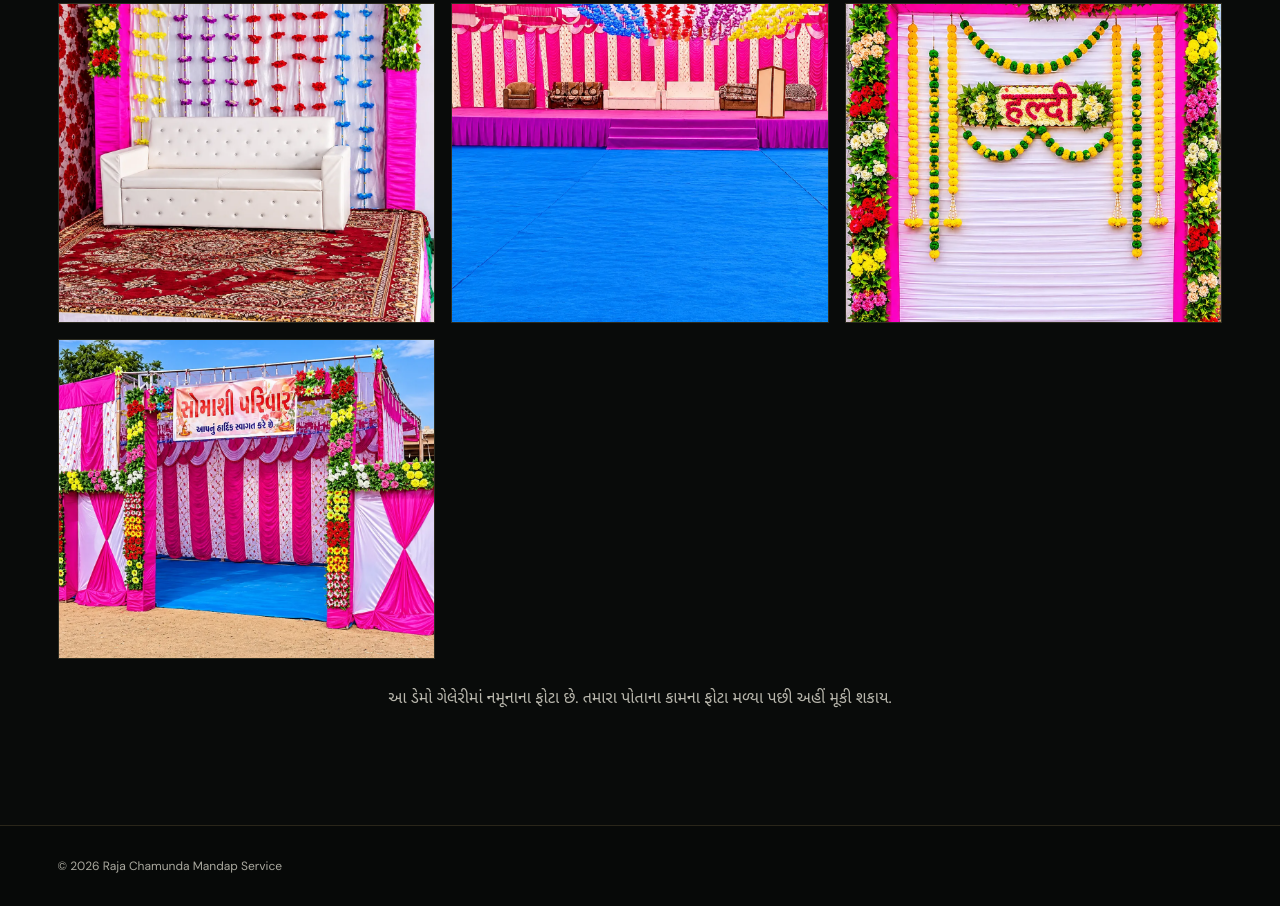
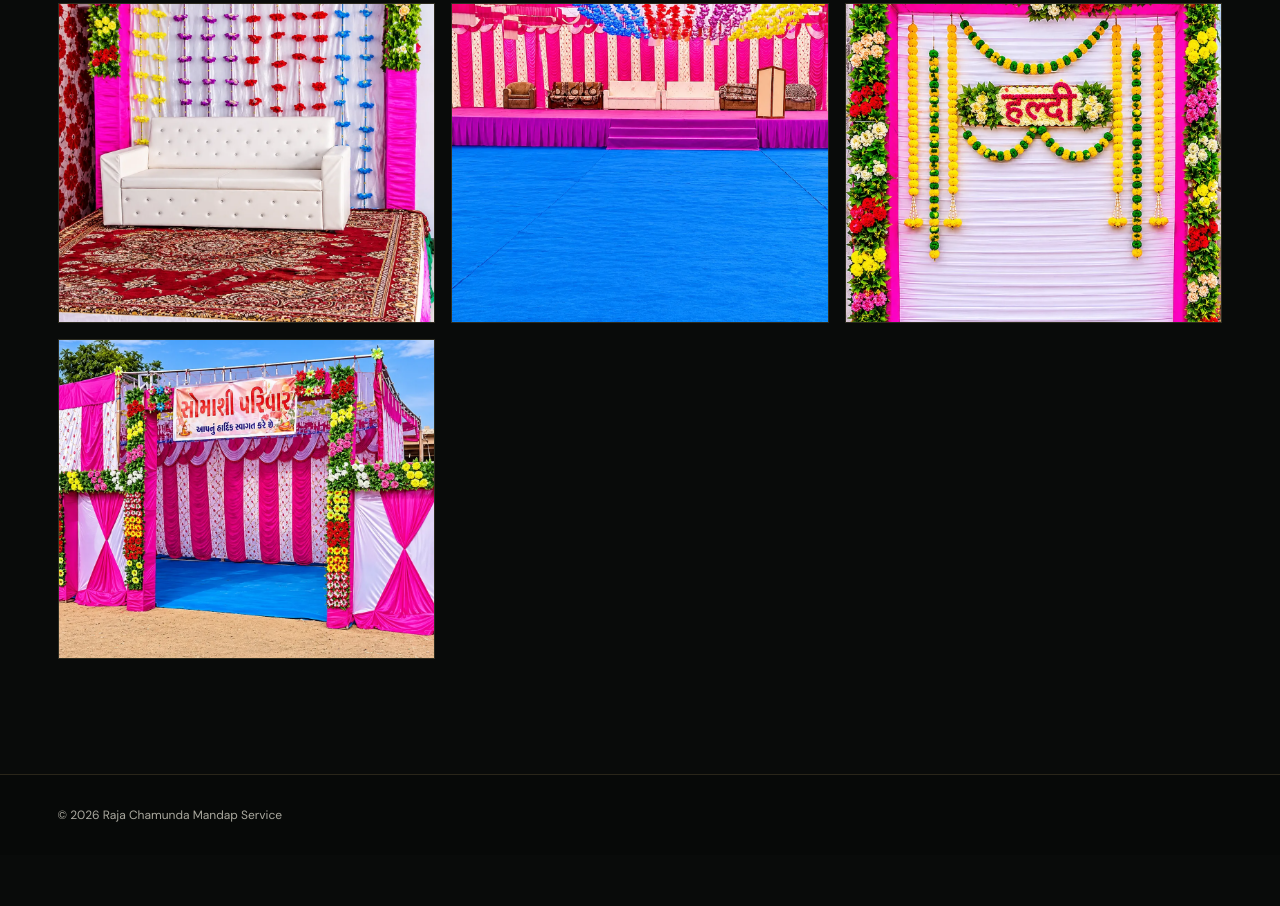
Before and after one commit to rajachamundmandap-prog/rcmandap, a plain HTML site: page gallery.html in a window 1280 px wide. Shown: the part 964-1870 px from the top of the page. After the commit the page ends 1819 px from the top, so only its background shows below. Drawn offline with nearby package versions, Linux system fonts and the light colour scheme; a web font is replaced by a local one.

Commit message:
Update gallery.html

```diff
--- a/gallery.html
+++ b/gallery.html
@@ -39,8 +39,7 @@
                 <figure><img src="3e4f81db-e415-4166-aaec-54ded70d358b.webp" width="1086" height="1448" alt="મંડપ ડેકોરેશન" loading="lazy" decoding="async"></figure>
                 <figure><img src="Colorful Gujarati Ceremony Mandap Entrance.webp" width="1086" height="1448" alt="ગુજરાતી લગ્ન મંડપનું પ્રવેશદ્વાર" loading="lazy" decoding="async"></figure>
             </div>
-            <p style="text-align:center;color:var(--muted);margin-top:28px">આ ડેમો ગેલેરીમાં નમૂનાના ફોટા છે. તમારા
-                પોતાના કામના ફોટા મળ્યા પછી અહીં મૂકી શકાય.</p>
+
         </div>
     </section>
     <footer>
```
